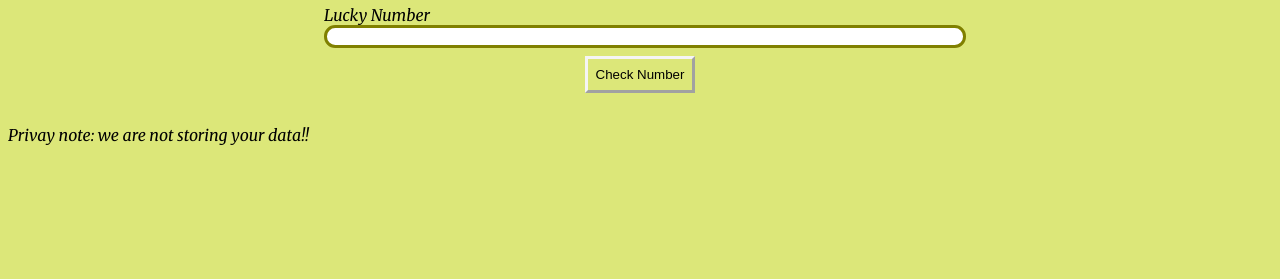
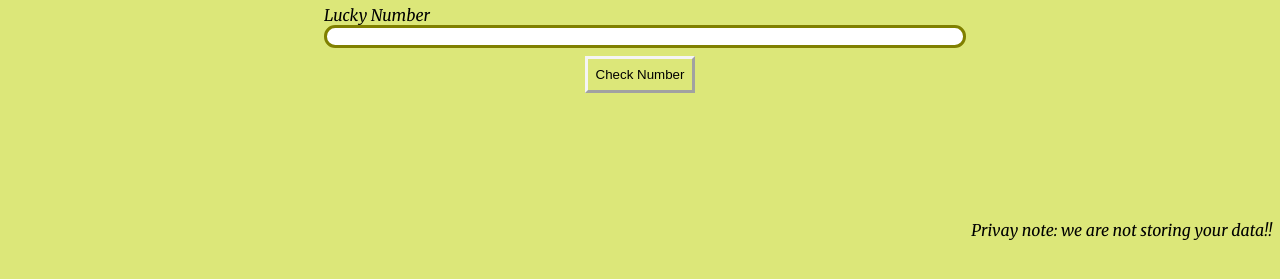
Before and after one commit to Manju-sree/Is-your-Birthday-lucky-, a plain HTML site: page index.html in a window 1280 px wide. Shown: the part 129-408 px from the top of the page. Drawn offline with Linux system fonts and the light colour scheme.

Commit message:
Update styles.css

```diff
--- a/styles.css
+++ b/styles.css
@@ -50,3 +50,8 @@ input {
     text-align: center;
     margin-top: 2rem;
 }
+
+p {
+    text-align-last: right;
+    margin-top: 10%;
+}
```
